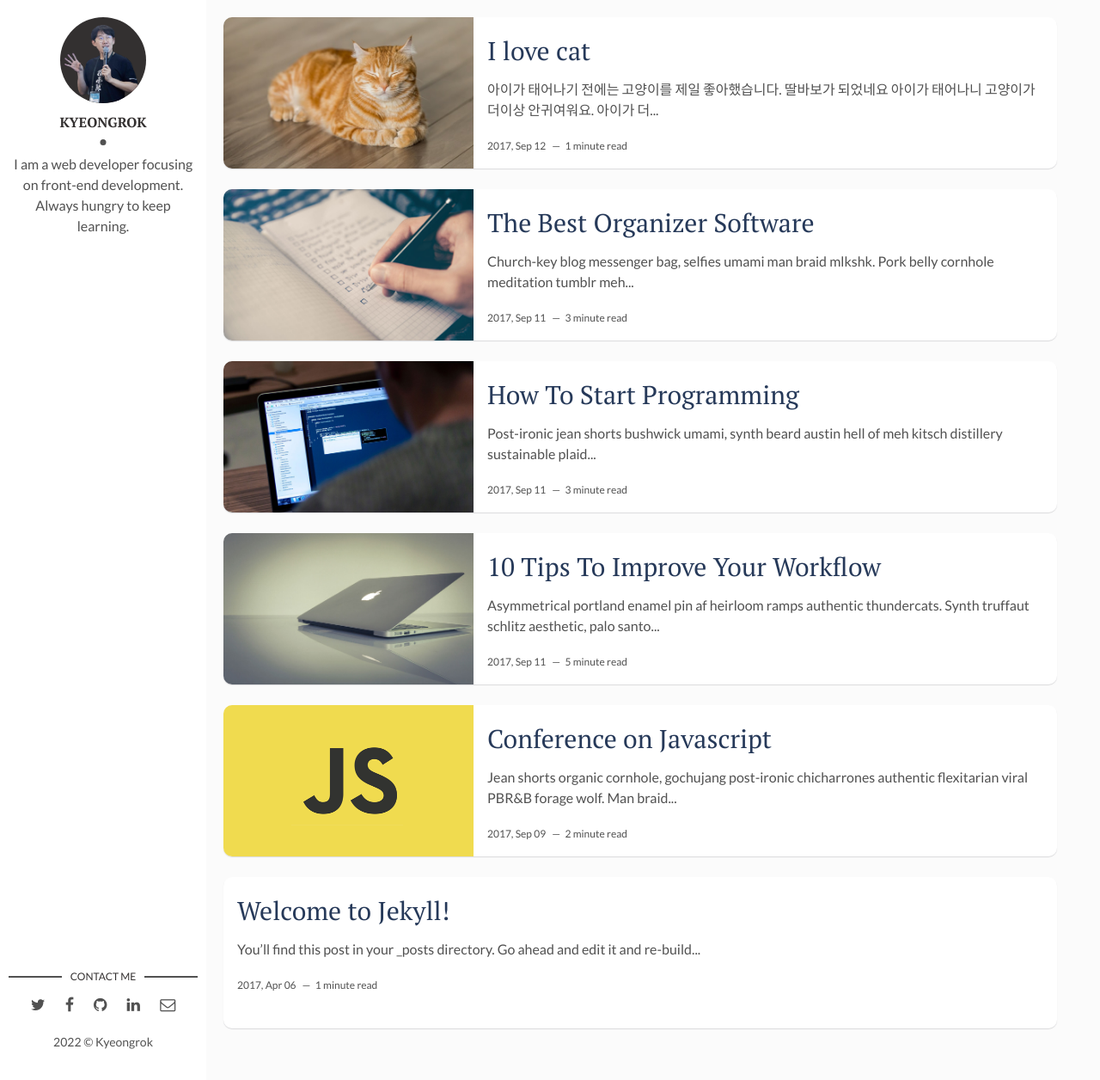
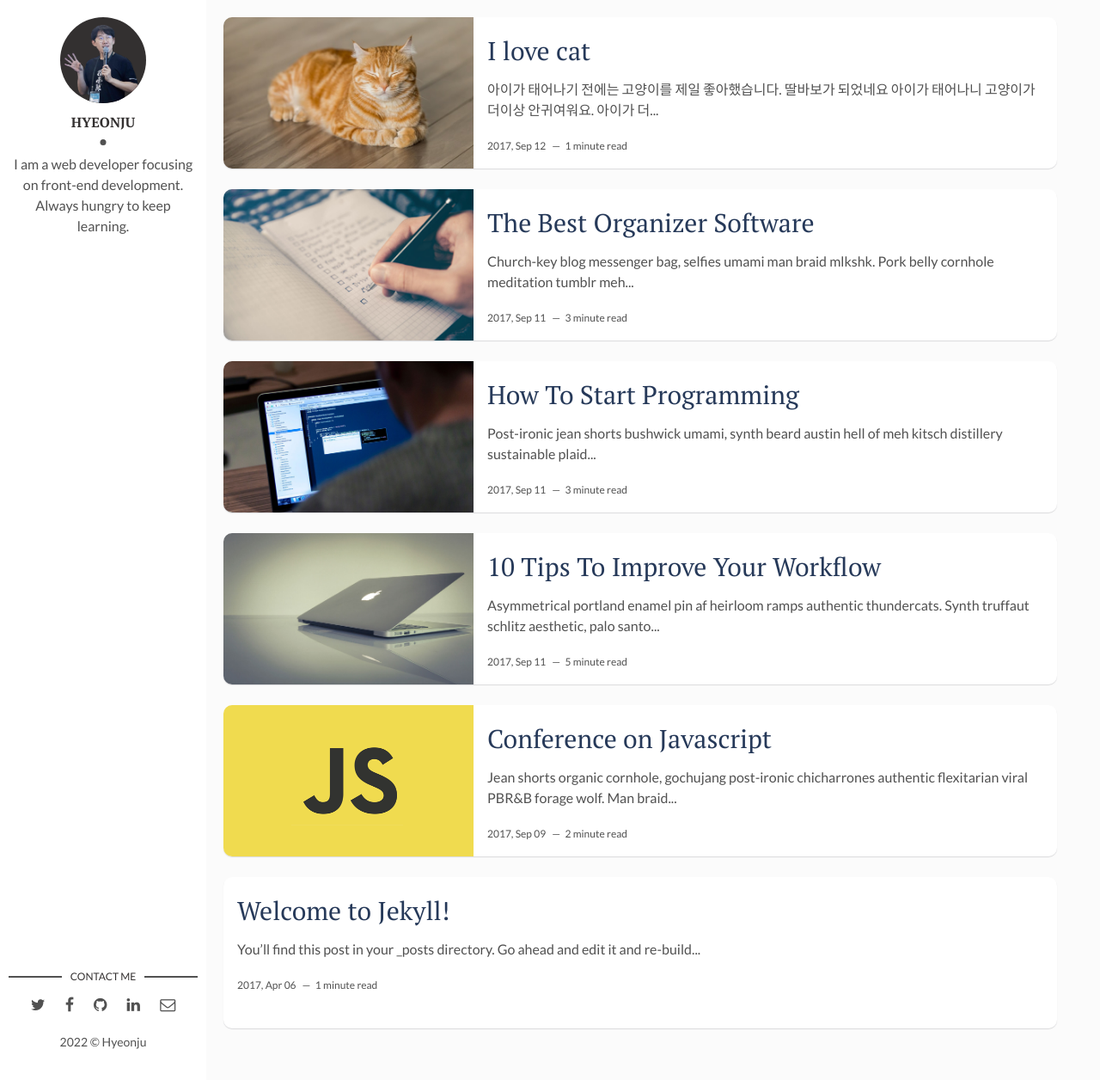
Before and after one commit to hyeonju01/hyeonju01.github.io, a Jekyll site: the page built from index.html, in a window 1280 px wide and 1256 px high. Shown: the whole window at 86% size. Built offline with Jekyll 4.4.1, drawn with Linux system fonts in a browser that asks for light colours; the list of posts is cut into pages by our own code.

Commit message:
docs: change _config.yml

```diff
--- a/_config.yml
+++ b/_config.yml
@@ -1,20 +1,20 @@
-title: 김경록 백엔드 개발자의 블로그
+title: 깃 블로그 파는 중
 description: > # this means to ignore newlines until "baseurl:"
   Write an awesome description for your new site here. You can edit this
   line in _config.yml. It will appear in your document head meta (for
   Google search results) and in your feed.xml site description.
 # permalink: ':title/'
-baseurl: "/gitblog3" # the subpath of your site, e.g. /blog
-url: "https://kyeongrok.github.io" # the base hostname & protocol for your site, e.g. http://example.com
+baseurl: "/hyeonju01.github.io" # the subpath of your site, e.g. /blog
+url: "https://hyeonju01.github.io" # the base hostname & protocol for your site, e.g. http://example.com
 site-twitter: #if your site has a twitter account, enter it here
 
 # Author Settings
-author: Kyeongrok # add your name
+author: Hyeonju # add your name
 author-img: 1642243.png # add your photo
 about-author: I am a web developer focusing on front-end development. Always hungry to keep learning. # add description
 social-twitter: # add your Twitter handle
 social-facebook: # add your Facebook handle
-social-github: kyeongrok # add your Github handle
+social-github: Hyeonju # add your Github handle
 social-linkedin: # add your Linkedin handle
 social-email: # add your Email address
 
```
